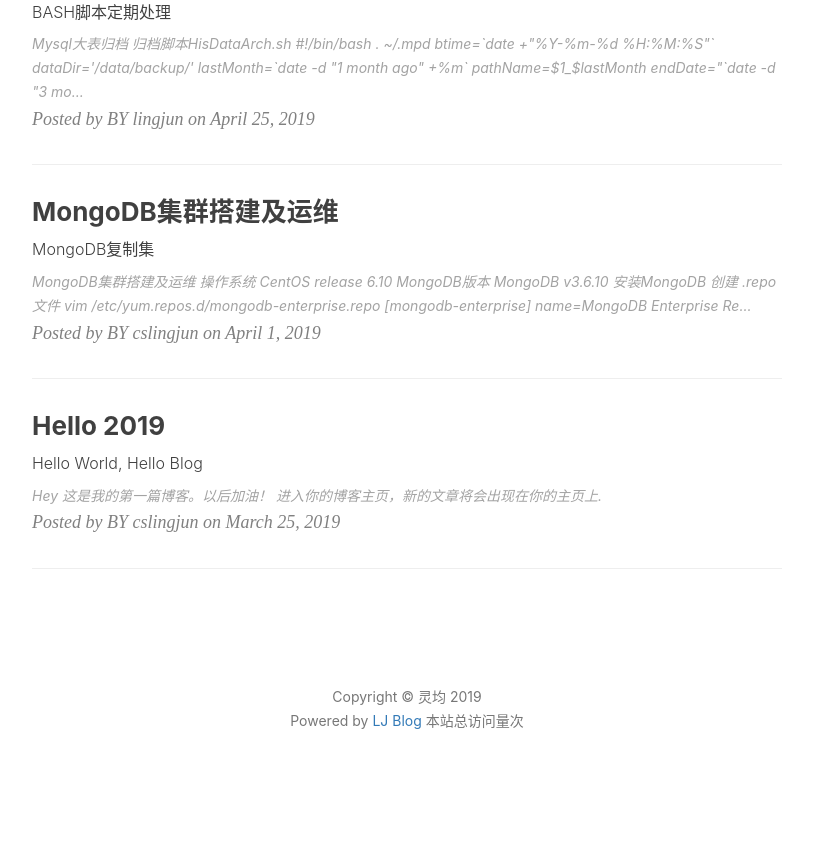
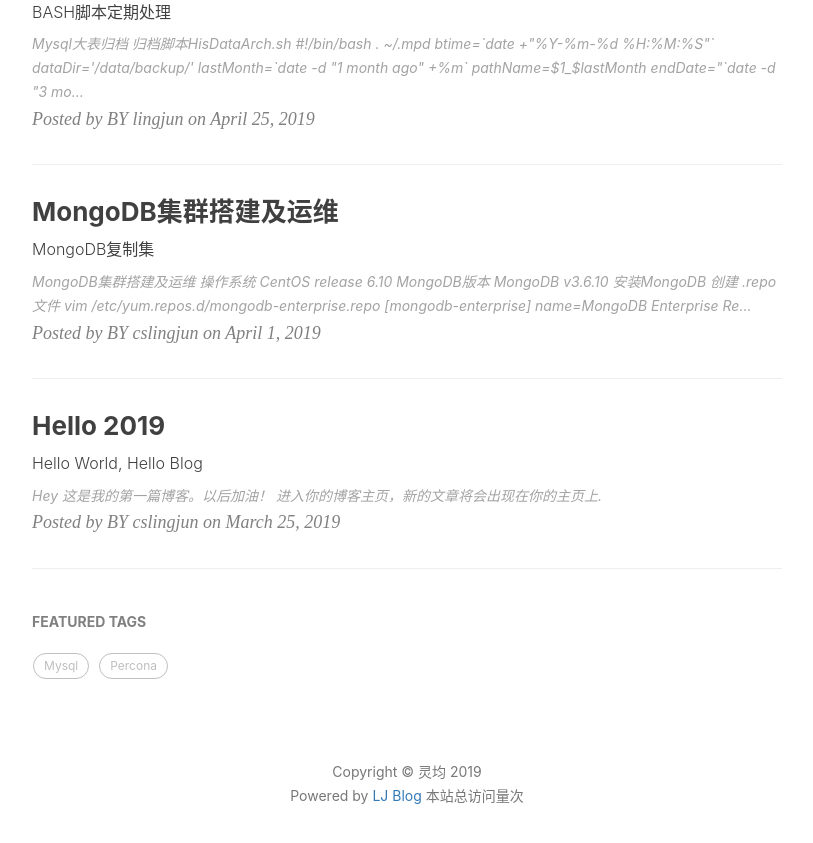
Before and after one commit to cslingjun/cslingjun.github.io, a Jekyll site: the page built from index.html, in a window 1280 px wide and 900 px high, scrolled down 1199 px. Shown: the top 843 px of the window, without its empty margins (233-1046 px from the left). Built offline with Jekyll 4.4.1, drawn with Linux system fonts in a browser that asks for light colours; nearby versions of some CDN libraries; the list of posts is cut into pages by our own code; comment, search, counter and statistics services are not loaded; some of the changed lines change nothing that is shown.

Commit message:
modift photo

```diff
--- a/_config.yml
+++ b/_config.yml
@@ -85,7 +85,7 @@ kramdown:
 
 
 # Featured Tags
-featured-tags: false                     # 是否使用首页标签
+featured-tags: true                     # 是否使用首页标签
 featured-condition-size: 1              # 相同标签数量大于这个数，才会出现在首页
 
 
```
